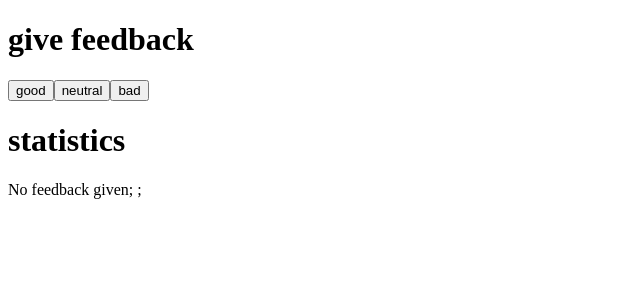
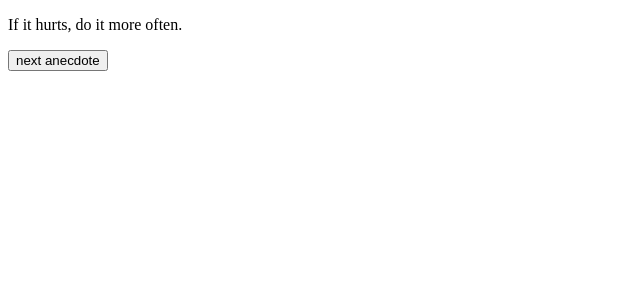
Before and after one commit to miskiat/fullstackopen_part1, a React (Create React App) app in the folder unicafe/: page / in a window 1280 px wide. Shown: the top 300 px of the page, without its empty margins (0-640 px from the left). Built offline with nearby package versions, Linux system fonts and the light colour scheme.

Commit message:
1.12*: anecdotes step1

```diff
--- a/unicafe/src/App.js
+++ b/unicafe/src/App.js
@@ -1,34 +1,27 @@
 import React, { useState } from "react";
-import Statistics from "./Statistics";
+const App = () => {
+  const anecdotes = [
+    "If it hurts, do it more often.",
+    "Adding manpower to a late software project makes it later!",
+    "The first 90 percent of the code accounts for the first 10 percent of the development time...The remaining 10 percent of the code accounts for the other 90 percent of the development time.",
+    "Any fool can write code that a computer can understand. Good programmers write code that humans can understand.",
+    "Premature optimization is the root of all evil.",
+    "Debugging is twice as hard as writing the code in the first place. Therefore, if you write the code as cleverly as possible, you are, by definition, not smart enough to debug it.",
+    "Programming without an extremely heavy use of console.log is same as if a doctor would refuse to use x-rays or blood tests when diagnosing patients.",
+  ];
 
-export default function App() {
-  const [good, setGood] = useState(0);
-  const [neutral, setNeutral] = useState(0);
-  const [bad, setBad] = useState(0);
+  const [selected, setSelected] = useState(0);
+  const generateRandom = () => {
+    let random = Math.floor(Math.random() * anecdotes.length);
+    setSelected(random);
+  };
 
-  const all = good + neutral + bad;
-  const average = (good - bad) / all;
-  const positive = `${(good / all) * 100}%`;
   return (
     <div>
-      <h1>give feedback</h1>
-      <button onClick={() => setGood(good + 1)}>good</button>
-      <button onClick={() => setNeutral(neutral + 1)}>neutral</button>
-      <button onClick={() => setBad(bad + 1)}>bad</button>
-      <h1>statistics</h1>
-      {all ? (
-        <Statistics
-          good={good}
-          neutral={neutral}
-          bad={bad}
-          sum={all}
-          average={average}
-          positive={positive}
-        />
-      ) : (
-        "No feedback given"
-      )}
-      ; ;
+      <p>{anecdotes[selected]}</p>
+      <button onClick={generateRandom}>next anecdote</button>
     </div>
   );
-}
+};
+
+export default App;
```
